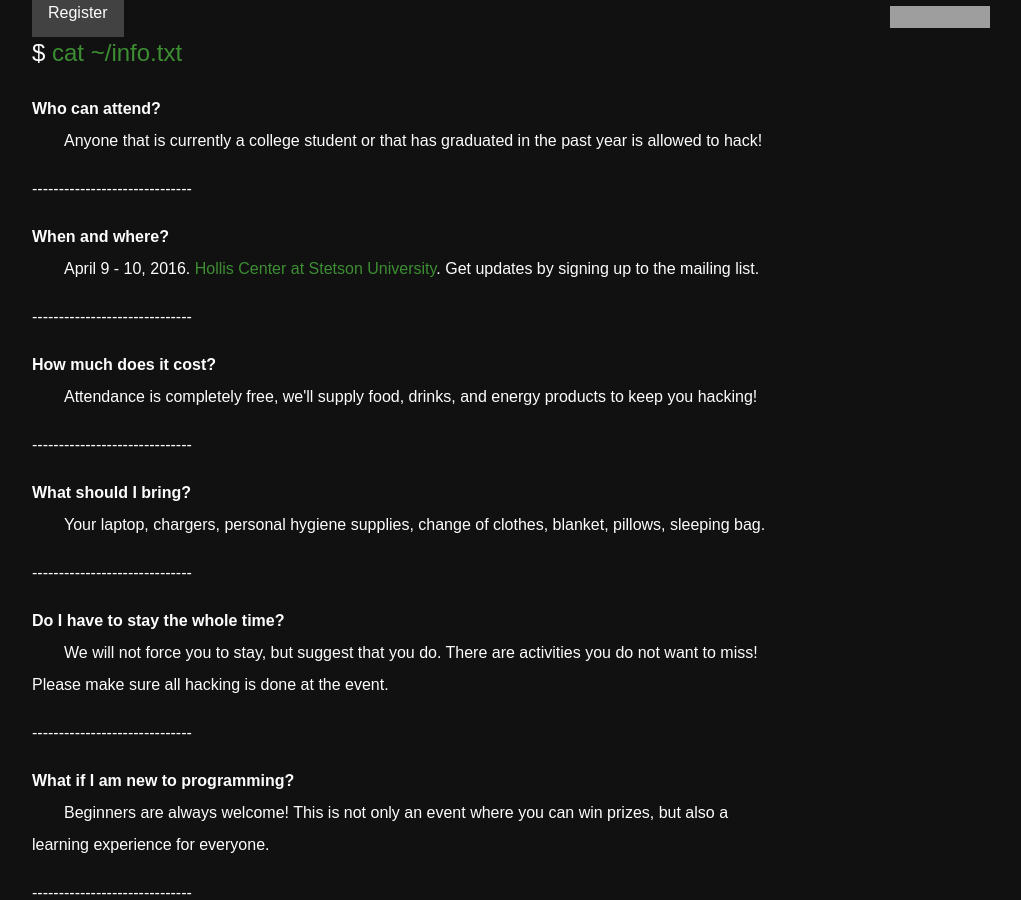
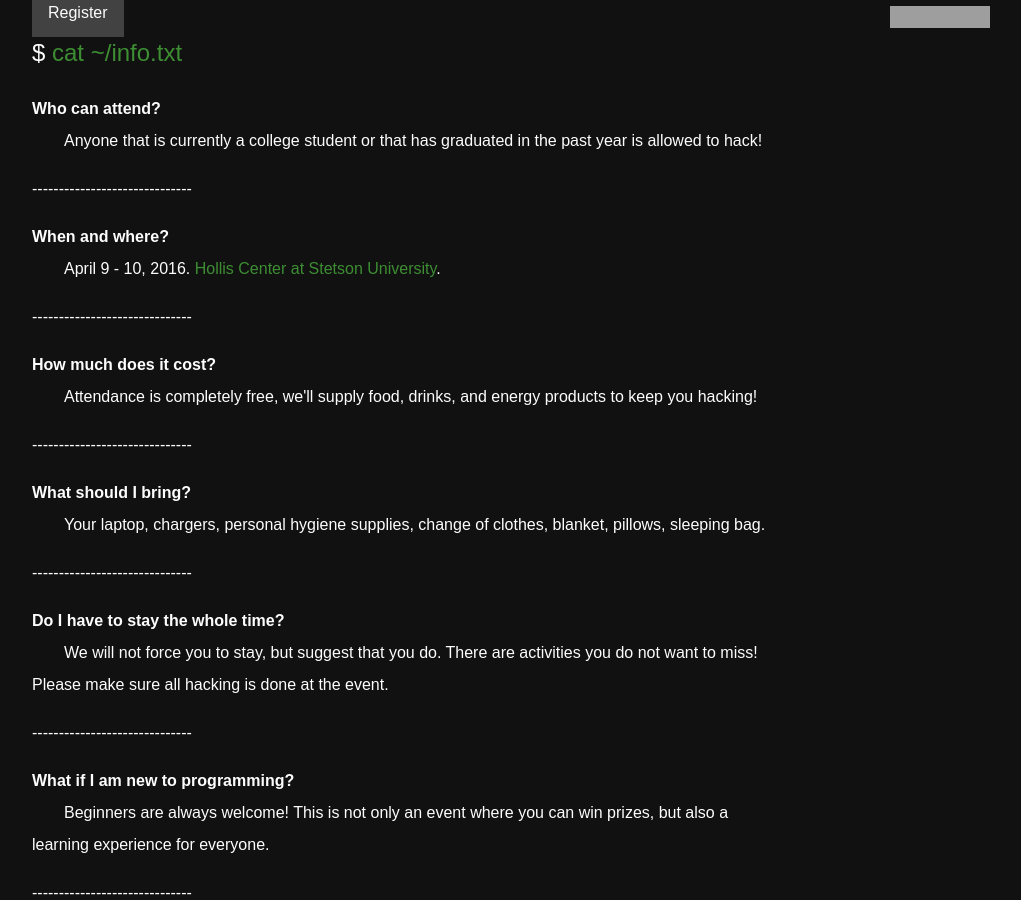
Before and after one commit to suhack/sudo, a Jekyll site: the page built from index.html, in a window 1280 px wide and 900 px high, scrolled down 586 px. Shown: the whole window, without its empty margins (240-1261 px from the left). Built offline with Jekyll 4.4.1, drawn with Linux system fonts in a browser that asks for light colours; grey boxes are pictures that could not be loaded.

Commit message:
Remove sentence regarding email list

```diff
--- a/index.html
+++ b/index.html
@@ -34,7 +34,6 @@ layout: default
       April 9 - 10, 2016.
       <a href="https://www.google.com/maps/place/Hollis+Center+Stetson+University">Hollis Center at Stetson
         University</a>.
-      Get updates by signing up to the mailing list.
     </dl>
   </div>
 
```
